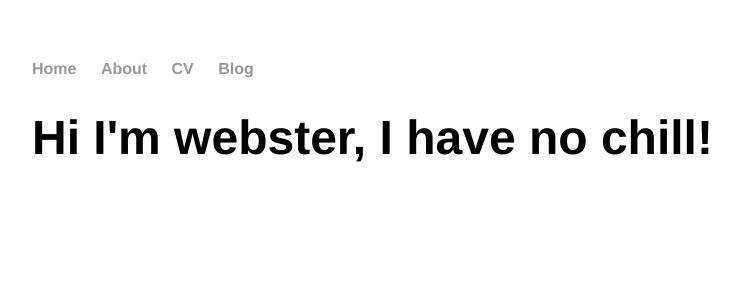
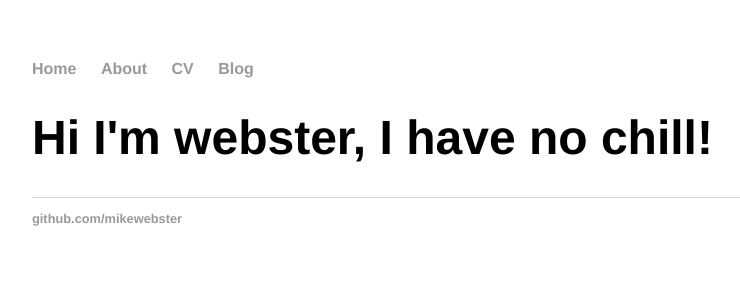
Before and after one commit to michael-webster/mikewebster.github.io, a Jekyll site: the page built from index.html, in a window 1280 px wide. Shown: the top 300 px of the page, without its empty margins (160-900 px from the left). Built offline with Jekyll 4.4.1, drawn with Linux system fonts in a browser that asks for light colours.

Commit message:
Update index.html

```diff
--- a/index.html
+++ b/index.html
@@ -1,22 +1,7 @@
-<!DOCTYPE html>
-<html>
-	<head>
-		<title>Webster Has No Chill</title>
-		<link rel="stylesheet" type="text/css" href="/css/main.css">
-	</head>
-	<body>
-		<nav>
-    		<ul>
-        		<li><a href="/">Home</a></li>
-	        	<li><a href="/about">About</a></li>
-        		<li><a href="/cv">CV</a></li>
-        		<li><a href="/blog">Blog</a></li>
-    		</ul>
-		</nav>
-		<div class="container">
-    		<div class="blurb">
-        		<h1>Hi I'm webster, I have no chill!</h1>
-    		</div><!-- /.blurb -->
-		</div><!-- /.container -->
-	</body>
-</html>
+---
+layout: default
+title: Hank Quinlan, Horrible Cop
+---
+<div class="blurb">
+	<h1>Hi I'm webster, I have no chill!</h1>
+</div><!-- /.blurb -->
```
